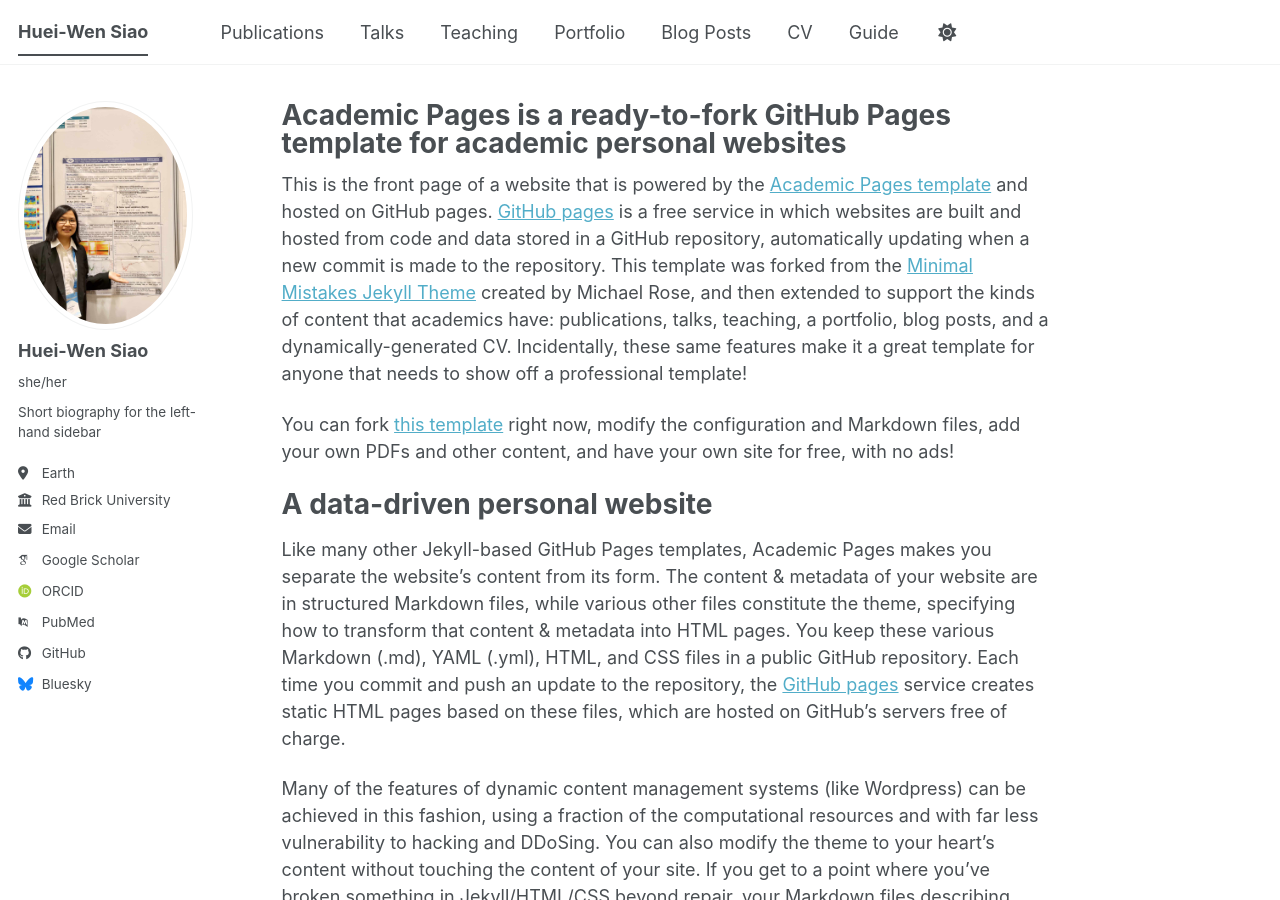
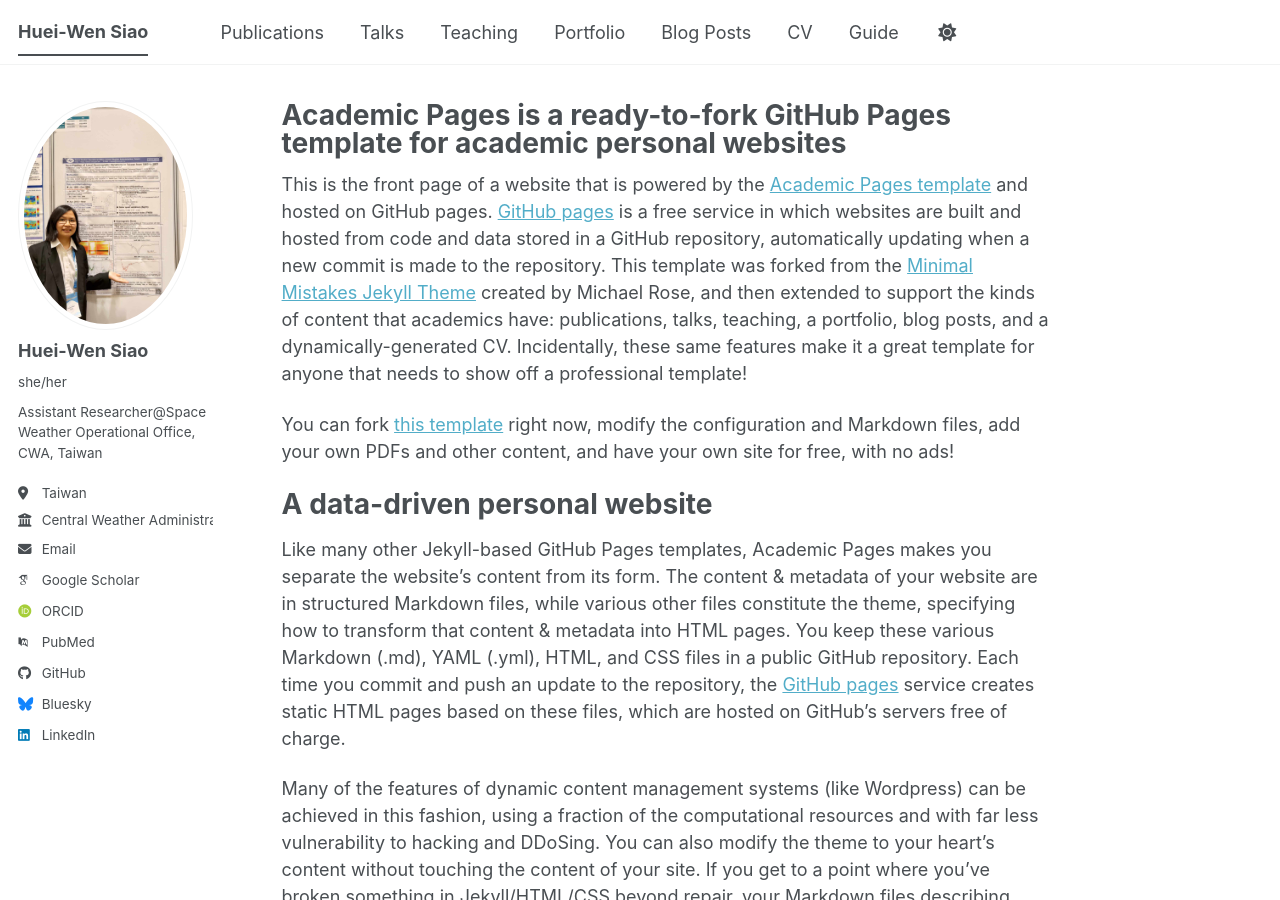
Before and after one commit to HWSiao/HWSiao.github.io, a Jekyll site: the page built from _pages/about.md, in a window 1280 px wide and 900 px high. Built offline with Jekyll 4.4.1, drawn with Linux system fonts in a browser that asks for light colours; some web fonts are replaced; a script bundle is joined from its source files by our own code; library files that are not in the unit come from our copies.

Commit message:
Update _config.yml
Update personal information

```diff
--- a/_config.yml
+++ b/_config.yml
@@ -26,11 +26,11 @@ author:
   avatar           : "profile.png"
   name             : "Huei-Wen Siao"
   pronouns         : "she/her"
-  bio              : "Short biography for the left-hand sidebar"
-  location         : "Earth"
-  employer         : "Red Brick University"
+  bio              : "Assistant Researcher@Space Weather Operational Office, CWA, Taiwan"
+  location         : "Taiwan"
+  employer         : "Central Weather Administration"
   uri              : # URL
-  email            : "none@example.org"
+  email            : "siao2834@gmail.com"
 
   # Academic websites
   academia         : # URL
@@ -38,7 +38,7 @@ author:
   googlescholar    : "https://scholar.google.com/citations?user=PS_CX0AAAAAJ"
   inspire-hep      : # URL
   impactstory      : # URL
-  orcid            : "https://orcid.org/yourorcidurl"
+  orcid            : "https://orcid.org/0009-0001-3027-8877"
   semantic         : # URL
   ssrn             : # URL
   pubmed           : "https://www.ncbi.nlm.nih.gov/pubmed/?term=john+snow"
@@ -66,7 +66,7 @@ author:
   keybase          : # Username
   instagram        : # Username
   lastfm           : # Username
-  linkedin         : # Username
+  linkedin         : "hwsiao"
   mastodon         : # URL
   medium           : # URL
   pinterest        : # Username
```
